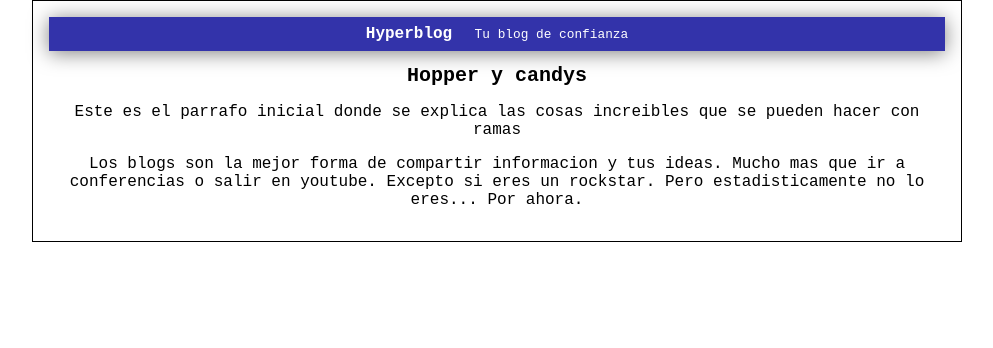
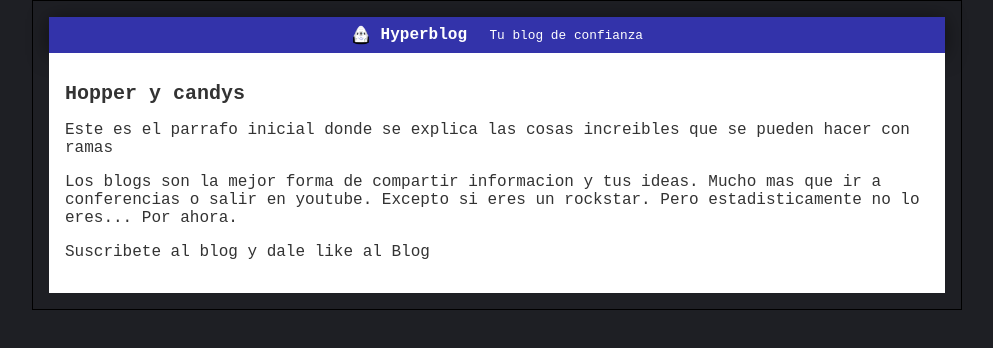
Before and after one commit to jorgelga2707/hyperblog, a plain HTML site: page index.html in a window 1280 px wide. Shown: the whole page, without its empty margins (143-1136 px from the left). Drawn offline with Linux system fonts and the light colour scheme.

Commit message:
Color de fondo, logo, y mejor color de texto

```diff
--- a/index.html
+++ b/index.html
@@ -10,6 +10,7 @@
     <body>
         <div id="container">
             <div id="cabecera">
+                <img id="logo" src="./imagenes/dragon.png" alt="logo del dragon Space">
                 Hyperblog
                 <span id="tagline">Tu blog de confianza</span>
             </div>
@@ -18,6 +19,7 @@
                 <p>Este es el parrafo inicial donde se explica las cosas increibles que se pueden hacer con ramas</p>
                 <p>Los blogs son la mejor forma de compartir informacion y tus ideas. Mucho mas que ir a conferencias o salir en youtube. Excepto si eres un rockstar. Pero estadisticamente no lo eres... Por ahora.
                 </p>
+                <p>Suscribete al blog y dale like al Blog</p>
             </div>
         </div>
     </body>
--- a/styles.css
+++ b/styles.css
@@ -1,4 +1,6 @@
 body{
+    background: #1e1f24;
+    color: #333;
     text-align: center;
     font-family: 'Courier New', Courier, monospace;
     font-size: 16px;
@@ -11,8 +13,14 @@ body{
     box-shadow: 0px 2px 20px 0px rgba(0,0,0,0.5);
     color: white;
     font-weight: bold;
+    text-align: center;
     margin: 0;
     padding: 0.5em;
+}
+
+#cabecera #logo{
+    width: 20px;
+    vertical-align: middle;
 }
 
 #cabecera #tagline{
@@ -24,7 +32,7 @@ body{
 #container{
     width: 70%;
     padding: 1em;
-    text-align: center;
+    text-align: left;
     border: 1px solid #000;
     margin: 0 auto;
 }
@@ -32,3 +40,8 @@ body{
 #container h1{
     font-size: 20px;
 }
+
+#post{
+    background: white;
+    padding: 1em;
+}
```
